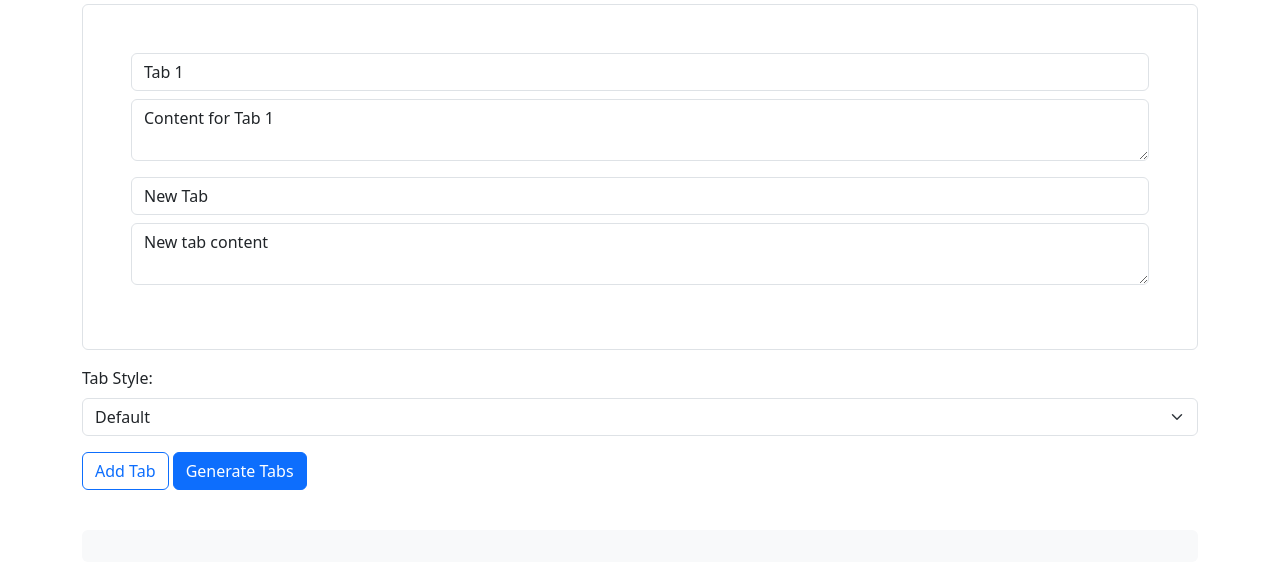
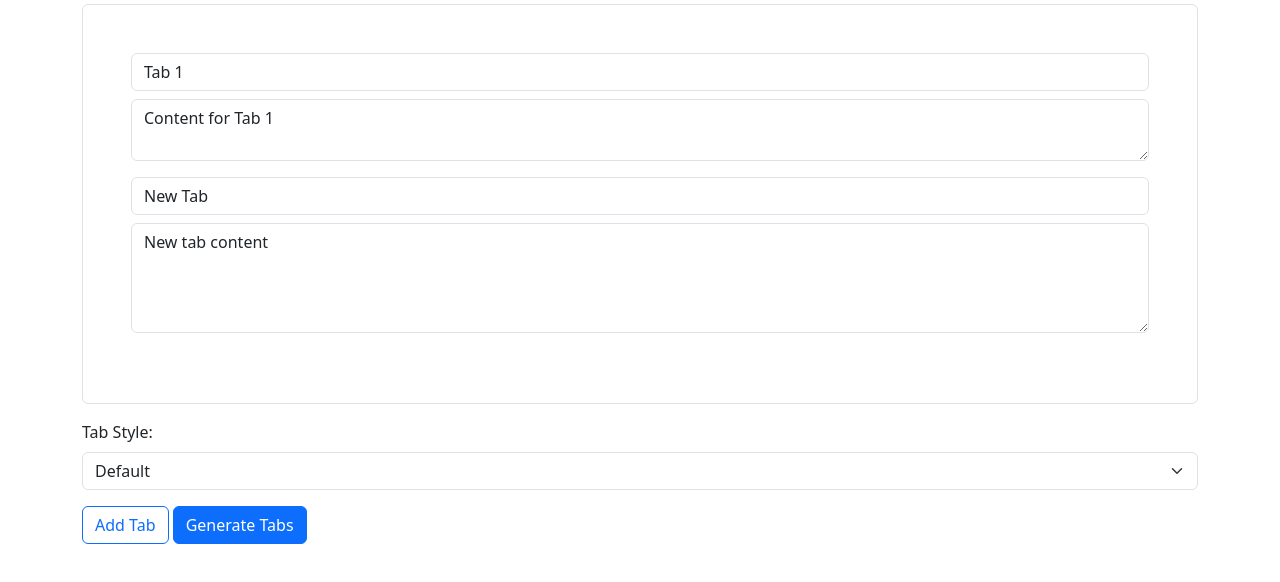
Before and after one commit to Smashitter2020/BootstrapGenerator, a plain HTML site: page Components/Tabs/index.html in a window 1280 px wide. Both pictures are taken after a click on the button "Add Tab". Shown: the part 74-656 px from the top of the page. Drawn offline with nearby package versions, Linux system fonts and the light colour scheme.

Commit message:
Update index.html

```diff
--- a/Components/Tabs/index.html
+++ b/Components/Tabs/index.html
@@ -14,7 +14,7 @@
   <div class="container">
   <h2>Bootstrap 5 Tabs Generator</h2>
 
-  <div id="tabInputs" class="tab-inputs p-5 border border-1 rounded">
+  <div id="tabInputs" class="tab-inputs p-5 border rounded-2 overflow-y-auto" style="height: 400px;">
     <div class="mb-3">
       <input class="form-control mb-2" placeholder="Tab Label" data-label value="Tab 1">
       <textarea class="form-control" rows="2" placeholder="Tab Content" data-content>Content for Tab 1</textarea>
@@ -43,7 +43,7 @@
       div.className = 'mb-3';
       div.innerHTML = `
         <input class="form-control mb-2" placeholder="Tab Label" data-label value="New Tab">
-        <textarea class="form-control" rows="2" placeholder="Tab Content" data-content>New tab content</textarea>
+        <textarea class="form-control" rows="4" placeholder="Tab Content" data-content>New tab content</textarea>
       `;
       tabInputs.appendChild(div);
     }
```
